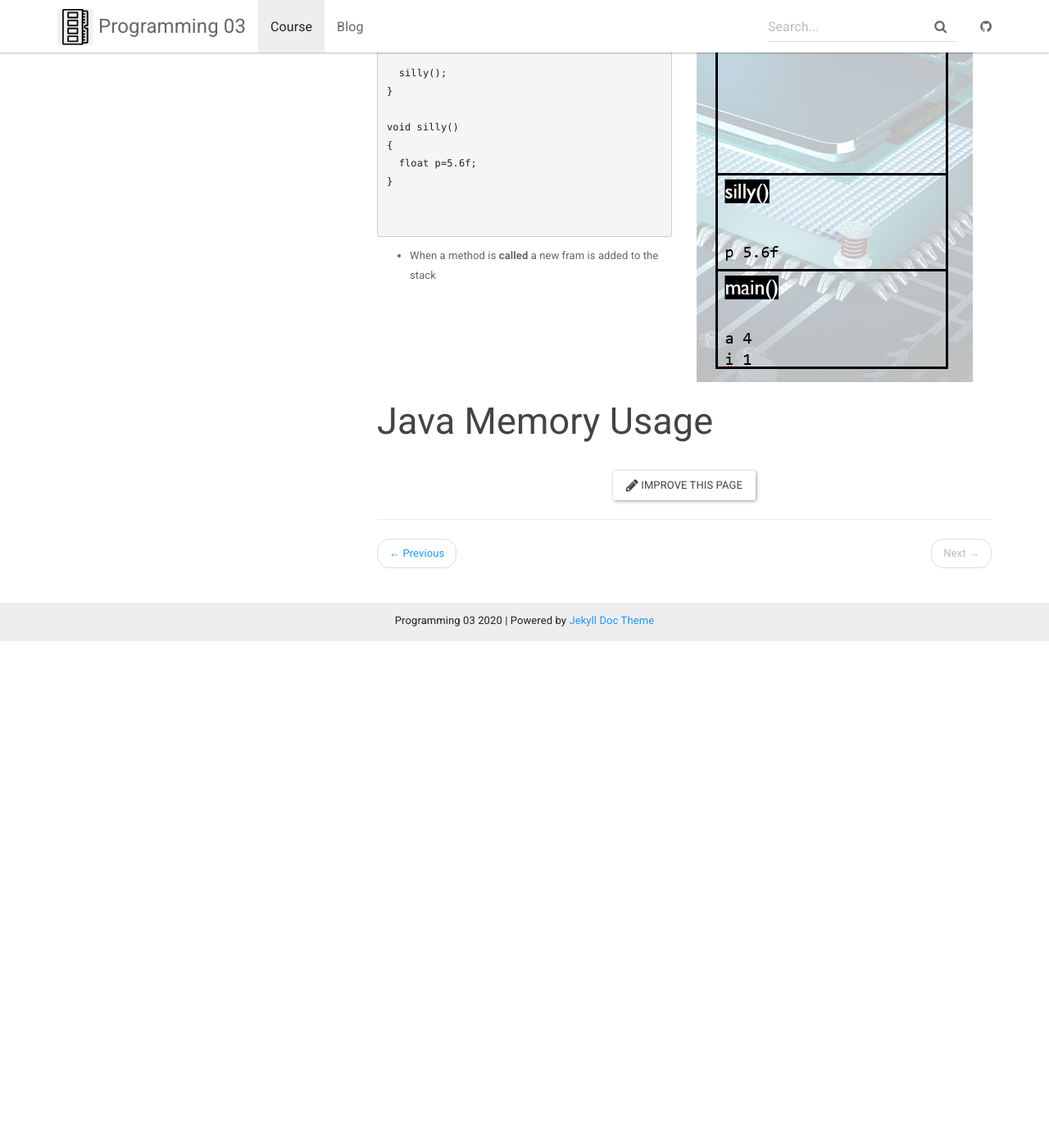
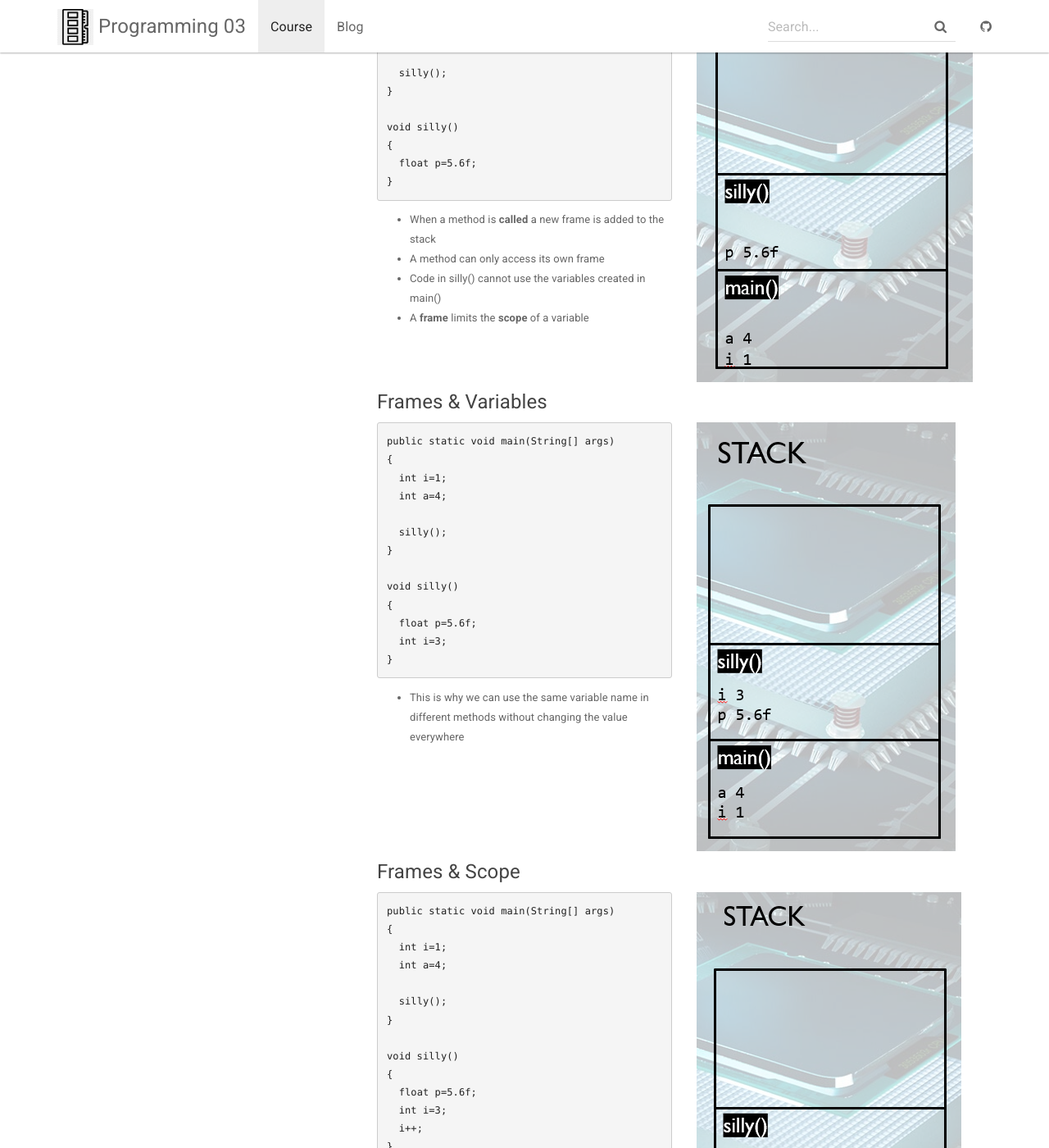
Before and after one commit to andyguestysj/prog03, a Jekyll site: the page built from _docs/topics/1-intro/intro-silly.md, in a window 1280 px wide and 1400 px high, scrolled down 852 px. Shown: the whole window at 82% size. Built offline with Jekyll 4.4.1, drawn with Linux system fonts in a browser that asks for light colours; before the commit the page ends 1634 px from its top, so only the background shows below that; some of the changed text lies outside the part shown.

Commit message:
introduction

```diff
--- a/_data/docs.yml
+++ b/_data/docs.yml
@@ -25,3 +25,4 @@
   - introduction
   - the-stack
   - intro-silly
+  - stack-timelapse
--- a/_docs/topics/1-intro/intro-silly.md
+++ b/_docs/topics/1-intro/intro-silly.md
@@ -11,7 +11,6 @@ permalink: /docs/intro-silly/
   int i=1;
   int a=4;
 }
-
 </code></pre>
 <ul>
 <li>Frames are added to the stack at the lowest available address (on the stack)</li>
@@ -41,11 +40,12 @@ void silly()
 {
   float p=5.6f;
 }
-
-
 </code></pre>
 <ul>
-<li>When a method is <b>called</b> a new fram is added to the stack</li>
+<li>When a method is <b>called</b> a new frame is added to the stack</li>
+<li>A method can only access its own frame</li>
+<li>Code in silly() cannot use the variables created in main()</li>
+<li>A <b>frame</b> limits the <b>scope</b> of a variable</li>
 </ul>
     </div>
     <div class="col-md-6">
@@ -55,9 +55,112 @@ void silly()
 </div>
 
 
+#### Frames & Variables
+<div class="row">
+    <div class="col-md-6">
+            <pre><code class="language-java">public static void main(String[] args)
+{
+  int i=1;
+  int a=4;
+
+  silly();
+}
+
+void silly()
+{
+  float p=5.6f;
+  int i=3;
+}
+</code></pre>
+<ul>
+<li>This is why we can use the same variable name in different methods without changing the value everywhere
+</li>
+</ul>
+    </div>
+    <div class="col-md-6">
+<img src="/assets/img/stack-methods-3.png" alt="methods & frames">
+
+    </div>
+</div>
 
 
 
+#### Frames & Scope
+<div class="row">
+    <div class="col-md-6">
+            <pre><code class="language-java">public static void main(String[] args)
+{
+  int i=1;
+  int a=4;
+
+  silly();
+}
+
+void silly()
+{
+  float p=5.6f;
+  int i=3;
+  i++;
+}
+</code></pre>
+<ul>
+<li>This is why we can use the same variable name in different methods without changing the value everywhere
+</li>
+</ul>
+    </div>
+    <div class="col-md-6">
+<img src="/assets/img/stack-methods-4.png" alt="methods & frames">
+
+    </div>
+</div>
+
+<div class="row">
+    <div class="col-md-6">
+            <pre><code class="language-java">public static void main(String[] args)
+{
+  int i=1;
+
+  silly();
+}
+
+void silly(int locali)
+{
+}
+</code></pre>
+<ul>
+<li>This is why we need to pass values as parameters if we want to use them in the method
+</li>
+</ul>
+    </div>
+    <div class="col-md-6">
+<img src="/assets/img/stack-methods-5.png" alt="methods & frames">
+
+    </div>
+</div>
 
 
-## <a name="javamem"></a>Java Memory Usage
+<div class="row">
+    <div class="col-md-6">
+            <pre><code class="language-java">public static void main(String[] args)
+{
+  int i=1;
+
+  silly();
+}
+
+void silly(int locali)
+{
+  locali = 3;
+  return locali;
+}
+</code></pre>
+<ul>
+<li>Similarly if we want to pass back a value to the calling method we have to use a return
+</li>
+</ul>
+    </div>
+    <div class="col-md-6">
+<img src="/assets/img/stack-methods-7.png" alt="methods & frames">
+
+    </div>
+</div>
```
Also changed, not shown: _docs/topics/1-intro/introduction.md (+2 -2 lines), _docs/topics/1-intro/stack-timelapse.md (added, +200 -0 lines), _docs/topics/1-intro/the-stack.md (+0 -8 lines), assets/img/stack-time-1.png (added), assets/img/stack-time-2.png (added), assets/img/stack-time-3.png (added), assets/img/stack-time-4.png (added), assets/img/stack-time-5.png (added), assets/img/stack-time-6.png (added), assets/img/stack-time-7.png (added), assets/img/stack-time-8.png (added).
